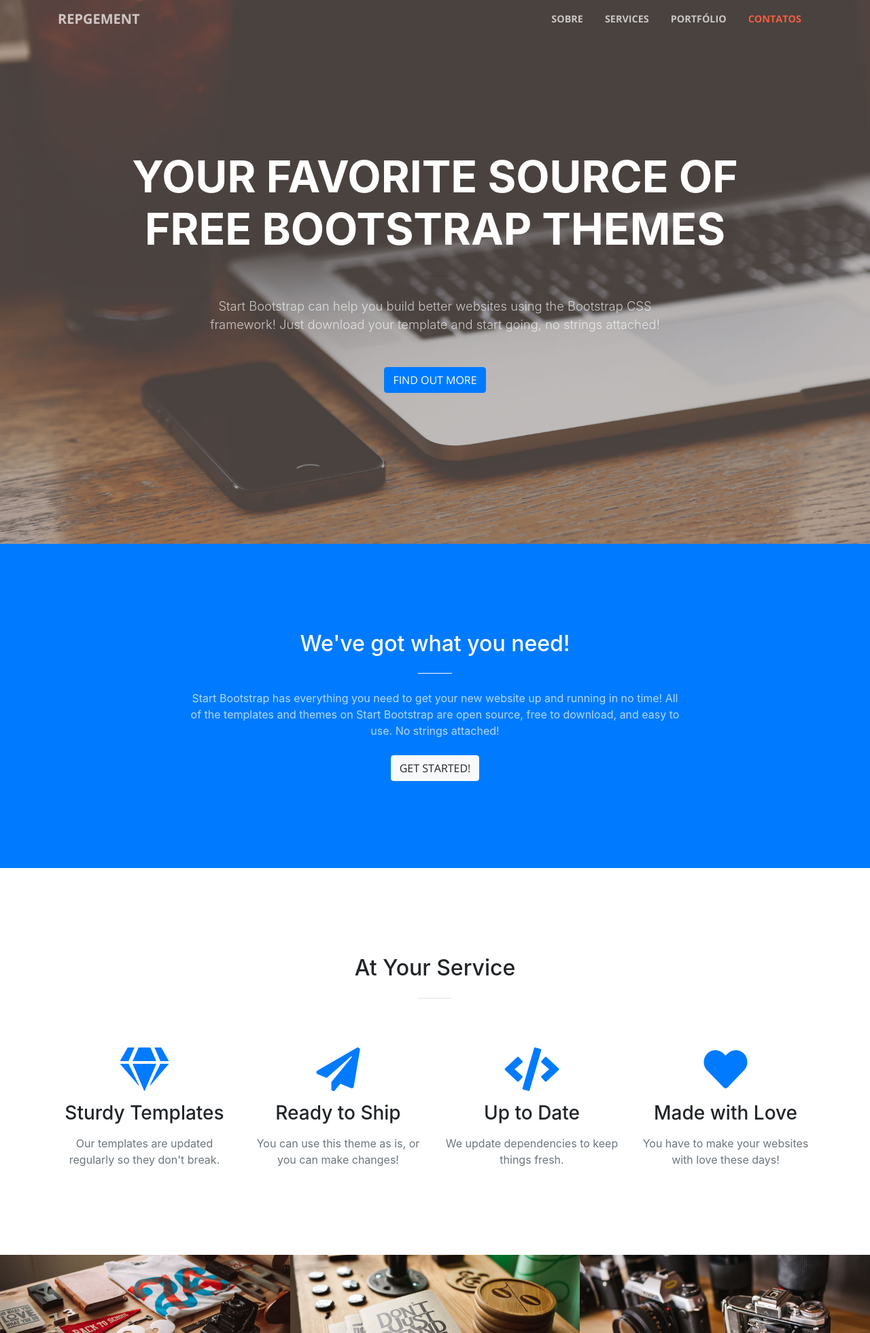
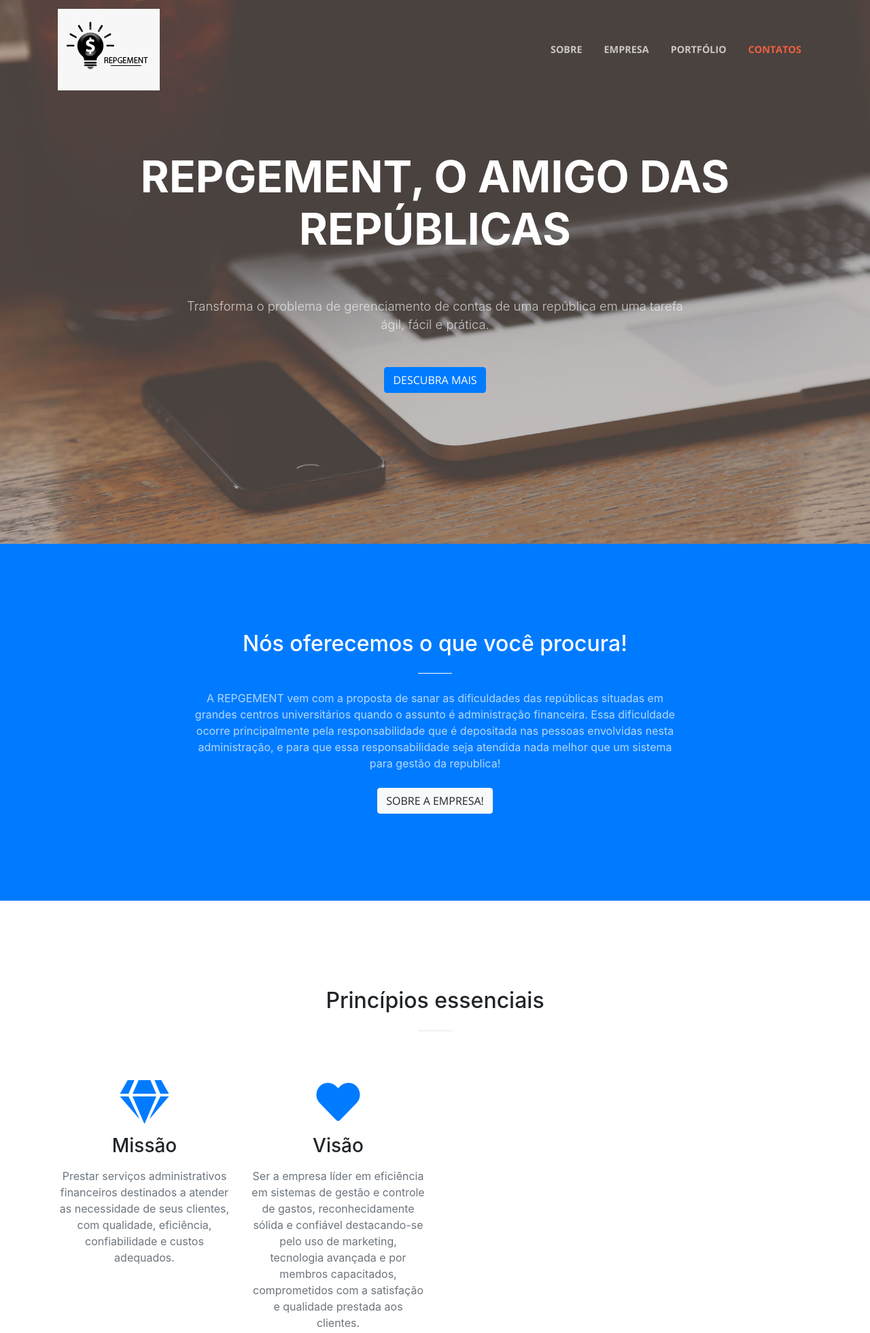
Before and after one commit to MasterBruno/BDproject, a website with bundled scripts: page index.html in a window 1280 px wide. Shown: the top 1961 px of the page at 68% size. Built offline with nearby package versions, Linux system fonts and the light colour scheme.

Commit message:
Versão 2
versão 2

```diff
--- a/index.html
+++ b/index.html
@@ -31,7 +31,7 @@
     <!-- Navigation -->
     <nav class="navbar navbar-expand-lg navbar-light fixed-top" id="mainNav">
       <div class="container">
-        <a class="navbar-brand js-scroll-trigger" href="#page-top">REPGEMENT</a>
+        <a class="navbar-brand js-scroll-trigger" href="#page-top"><img src="img/portfolio/logo.png"></a>
         <button class="navbar-toggler navbar-toggler-right" type="button" data-toggle="collapse" data-target="#navbarResponsive" aria-controls="navbarResponsive" aria-expanded="false" aria-label="Toggle navigation">
           <span class="navbar-toggler-icon"></span>
         </button>
@@ -41,7 +41,7 @@
               <a class="nav-link js-scroll-trigger" href="#about">Sobre</a>
             </li>
             <li class="nav-item">
-              <a class="nav-link js-scroll-trigger" href="#services">Services</a>
+              <a class="nav-link js-scroll-trigger" href="#services">Empresa</a>
             </li>
             <li class="nav-item">
               <a class="nav-link js-scroll-trigger" href="#portfolio">Portfólio</a>
@@ -59,13 +59,13 @@
         <div class="row">
           <div class="col-lg-10 mx-auto">
             <h1 class="text-uppercase">
-              <strong>Your Favorite Source of Free Bootstrap Themes</strong>
+              <strong>REPGEMENT, o amigo das repúblicas</strong>
             </h1>
             <hr>
           </div>
           <div class="col-lg-8 mx-auto">
-            <p class="text-faded mb-5">Start Bootstrap can help you build better websites using the Bootstrap CSS framework! Just download your template and start going, no strings attached!</p>
-            <a class="btn btn-primary btn-xl js-scroll-trigger" href="#about">Find Out More</a>
+            <p class="text-faded mb-5">Transforma o problema de gerenciamento de contas de uma república em uma tarefa ágil,  fácil e prática.</p>
+            <a class="btn btn-primary btn-xl js-scroll-trigger" href="#about">Descubra mais</a>
           </div>
         </div>
       </div>
@@ -75,10 +75,10 @@
       <div class="container">
         <div class="row">
           <div class="col-lg-8 mx-auto text-center">
-            <h2 class="section-heading text-white">We've got what you need!</h2>
+            <h2 class="section-heading text-white">Nós oferecemos o que você procura!</h2>
             <hr class="light my-4">
-            <p class="text-faded mb-4">Start Bootstrap has everything you need to get your new website up and running in no time! All of the templates and themes on Start Bootstrap are open source, free to download, and easy to use. No strings attached!</p>
-            <a class="btn btn-light btn-xl js-scroll-trigger" href="#services">Get Started!</a>
+            <p class="text-faded mb-4">A REPGEMENT vem com a proposta de sanar as dificuldades das repúblicas situadas em grandes centros universitários quando o assunto é administração financeira.     Essa dificuldade ocorre  principalmente pela responsabilidade que é depositada nas pessoas envolvidas nesta administração, e para que essa responsabilidade seja atendida nada melhor que um sistema para gestão da republica!</p>
+            <a class="btn btn-light btn-xl js-scroll-trigger" href="#services">Sobre a empresa!</a>
           </div>
         </div>
       </div>
@@ -88,7 +88,7 @@
       <div class="container">
         <div class="row">
           <div class="col-lg-12 text-center">
-            <h2 class="section-heading">At Your Service</h2>
+            <h2 class="section-heading">Princípios essenciais</h2>
             <hr class="my-4">
           </div>
         </div>
@@ -98,29 +98,15 @@
           <div class="col-lg-3 col-md-6 text-center">
             <div class="service-box mt-5 mx-auto">
               <i class="fas fa-4x fa-gem text-primary mb-3 sr-icon-1"></i>
-              <h3 class="mb-3">Sturdy Templates</h3>
-              <p class="text-muted mb-0">Our templates are updated regularly so they don't break.</p>
-            </div>
-          </div>
-          <div class="col-lg-3 col-md-6 text-center">
-            <div class="service-box mt-5 mx-auto">
-              <i class="fas fa-4x fa-paper-plane text-primary mb-3 sr-icon-2"></i>
-              <h3 class="mb-3">Ready to Ship</h3>
-              <p class="text-muted mb-0">You can use this theme as is, or you can make changes!</p>
-            </div>
-          </div>
-          <div class="col-lg-3 col-md-6 text-center">
-            <div class="service-box mt-5 mx-auto">
-              <i class="fas fa-4x fa-code text-primary mb-3 sr-icon-3"></i>
-              <h3 class="mb-3">Up to Date</h3>
-              <p class="text-muted mb-0">We update dependencies to keep things fresh.</p>
+              <h3 class="mb-3">Missão</h3>
+              <p class="text-muted mb-0">Prestar serviços administrativos financeiros destinados a atender as necessidade de seus clientes, com qualidade, eficiência, confiabilidade e custos adequados.</p>
             </div>
           </div>
           <div class="col-lg-3 col-md-6 text-center">
             <div class="service-box mt-5 mx-auto">
               <i class="fas fa-4x fa-heart text-primary mb-3 sr-icon-4"></i>
-              <h3 class="mb-3">Made with Love</h3>
-              <p class="text-muted mb-0">You have to make your websites with love these days!</p>
+              <h3 class="mb-3">Visão</h3>
+              <p class="text-muted mb-0">Ser a empresa líder em eficiência em sistemas de gestão e controle de gastos, reconhecidamente sólida e confiável destacando-se pelo uso de marketing, tecnologia avançada e por membros capacitados, comprometidos com a satisfação e qualidade prestada aos clientes.</p>
             </div>
           </div>
         </div>
@@ -224,31 +210,24 @@
       </div>
     </section>
 
-    <section class="bg-dark text-white">
-      <div class="container text-center">
-        <h2 class="mb-4">Free Download at Start Bootstrap!</h2>
-        <a class="btn btn-light btn-xl sr-button" href="http://startbootstrap.com/template-overviews/creative/">Download Now!</a>
-      </div>
-    </section>
-
-    <section id="contact">
+     <section id="contact">
       <div class="container">
         <div class="row">
           <div class="col-lg-8 mx-auto text-center">
-            <h2 class="section-heading">Let's Get In Touch!</h2>
+            <h2 class="section-heading">Entre em contato!</h2>
             <hr class="my-4">
-            <p class="mb-5">Ready to start your next project with us? That's great! Give us a call or send us an email and we will get back to you as soon as possible!</p>
+            <p class="mb-5">Se você quer saber mais sobre o REPGEMENT não perca tempo e entre em contato conosco que estamos prontamente dispostos a atendê-lo!</p>
           </div>
         </div>
         <div class="row">
           <div class="col-lg-4 ml-auto text-center">
             <i class="fas fa-phone fa-3x mb-3 sr-contact-1"></i>
-            <p>123-456-6789</p>
+            <p>(38) 9 9237-0899</p>
           </div>
           <div class="col-lg-4 mr-auto text-center">
             <i class="fas fa-envelope fa-3x mb-3 sr-contact-2"></i>
             <p>
-              <a href="mailto:your-email@your-domain.com">feedback@startbootstrap.com</a>
+              <a href="mailto:your-email@your-domain.com">repgement@gmail.com</a>
             </p>
           </div>
         </div>
```
Also changed, not shown: img/portfolio/logo.png (added).
